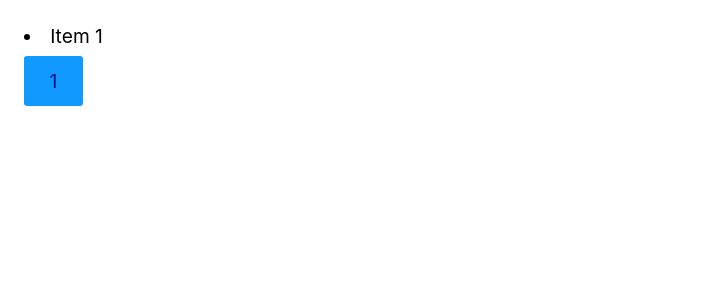
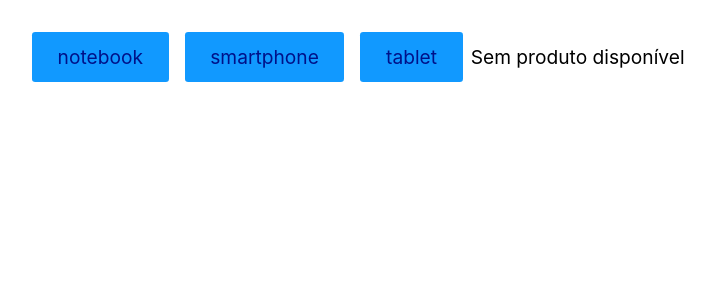
Before and after one commit to Beaaninhar/react_origamid, a React (Create React App) app in the folder Dogs/dogs/: page / in a window 1280 px wide. Shown: the top 300 px of the page, without its empty margins (0-723 px from the left). Built offline with nearby package versions, Linux system fonts and the light colour scheme.

Commit message:
0303 useState

```diff
--- a/Dogs/dogs/src/App.js
+++ b/Dogs/dogs/src/App.js
@@ -1,35 +1,31 @@
 /* eslint-disable array-callback-return */
 import React, { useState } from "react";
-
-
+import Produto from "./Produto";
 
 const App = () => {
-  const [contar, setContar] = useState(1)
-  const [items, setItems] = React.useState(['Item 1']);
+  const [dados, setDados] = useState(null);
 
-  function handleClick() {
-    setContar((contar) => {
-      return contar + 1;
-    });
-    setItems((items) => [...items, 'Item ' + (contar + 1)]);
+  async function handleClick(event) {
+    const response = await fetch(
+      `https://ranekapi.origamid.dev/json/api/produto/${event.target.innerText}`
+    );
+    const json = await response.json();
+    setDados(json);
   }
-  return (
-    <div>
-      {items.map((item) => (
-        <li key={item}>{item}</li>
-      ))}
-      <button onClick={handleClick}>{contar}</button>
-    </div>
-  );
+
+  return <div>
+    <button style={{margin: '.5rem'}} onClick={handleClick}>notebook</button>
+    <button style={{margin: '.5rem'}} onClick={handleClick}>smartphone</button>
+    <button style={{margin: '.5rem'}} onClick={handleClick}>tablet</button>
+    {dados ? <Produto dados={dados}/> : 'Sem produto disponível'}
+  </div>;
 };
 
 export default App;
 
-
 /*
 EXEMPLO 01
 .............................
-
  const [ativo, setAtivo] = useState(false)
   const [dados, setDados] = useState({ nome: 'André', idade: '38' })
   function handleClick() {
--- /dev/null
+++ b/Dogs/dogs/src/Produto.js
@@ -0,0 +1,13 @@
+import React from "react";
+
+const Produto = ({ dados }) => {
+  return (
+    <div>
+      <h1>{dados.nome}</h1>
+      <p>R$ {dados.preco}</p>
+      <img src={dados.fotos[0].src} alt={dados.fotos[0].titulo} />
+    </div>
+  );
+};
+
+export default Produto;
```
